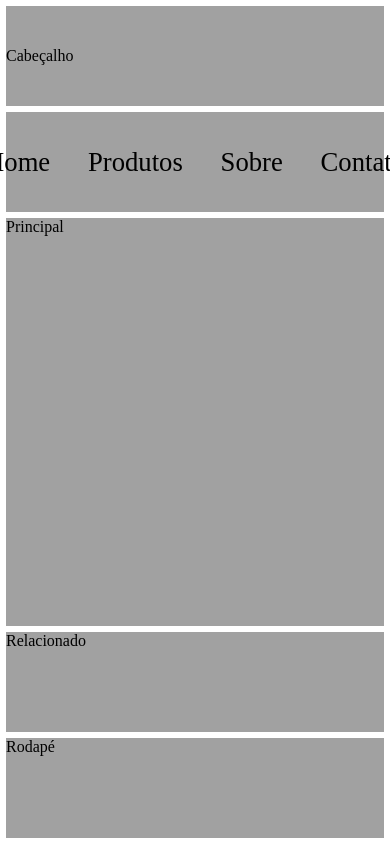
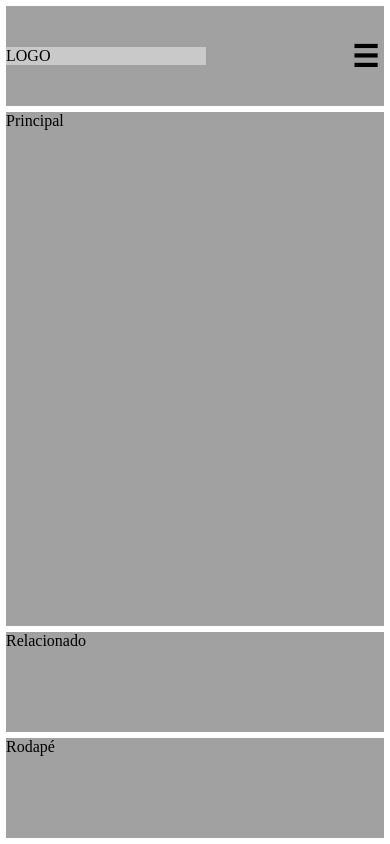
Before and after one commit to Almir-git-unifc/Simple_Layout_responsivo, a website: page index.html in a window 390 px wide. Drawn offline with Linux system fonts and the light colour scheme.

Commit message:
feat(html): v03.01.000 - Nav-Menu in Tag Header with icon Sandwich

```diff
--- a/index.html
+++ b/index.html
@@ -36,29 +36,51 @@
             height: 100px;
         }
 
+        header #logo {
+            flex: 0 1 200px;
+            background: #c9c9c9;
+        }
+
+        #openMenu,
+        #closeMenu {
+            border: none;
+            background: none;
+            font-size: 30px;
+            /* fonte aumentada no menu */
+            font-weight: bold;
+            /* fonte forte */
+            padding: 0px 5px 0px 5px;
+            /* margem esquerda e direita de 5px */
+            cursor: pointer;
+            /* quando mouse passar por cima vira ponteiro */
+            display: none;
+            /* ocultar exibição, só vai aparecer se na media< 717px */
+        }
+
         nav {
             flex: 1 1 100vw;
-            height: 100px;
             align-items: center;
             /* alinhado horizontal no centro */
-            justify-content: center;
-            /* alinhado vertical no centro */
+            justify-content: flex-end;
+            /* vamos deixar o menu a direita */
         }
 
         nav a {
-            margin: 5%;
+            margin: 3%;
             /* margem de links */
-            font-size: 20pt;
+            font-size: 15pt;
             /* tamanho de fonte de links */
         }
 
         main {
             flex: 20 1 500px;
-            height: calc(100vh - 330px);
+            height: calc(100vh - 224px);
         }
 
         aside {
             flex: 1 1 200px;
+            height: calc(100vh - 224px);
+            /* if page large OK. else regra media */
         }
 
         footer {
@@ -76,7 +98,7 @@
         /* Após o footer vamos adicionar */
         @media only screen and (max-width: 923px) {
             main {
-                height: calc(100vh - 436px);
+                height: calc(100vh - 330px);
             }
 
             aside {
@@ -85,28 +107,61 @@
             }
         }
 
-        /* Removido @media …max-width: 717px com seu nav e main */
-        /* @media only screen and (max-width: 717px) {
-            nav {
-                height: 100px;
+        /* Volta @media …max-width: 717px com seu nav e main */
+        /* Só aparecer se largura for menor que 717px */
+        @media only screen and (max-width: 717px) {
+
+            #openMenu,
+            #closemenu {
+                display: block;
+                /* volta a visual flex  */
             }
 
-            main {
-                height: calc(100vh - 436px);
-                -- 436=330 + nav + 3 marg + 3 marg --
+            #openMenu {
+                margin-left: auto;
+                /* o auto indica espaço esquerdo não usado por outros itens da nav.*/
             }
-          }      */
+
+            #closeMenu {
+                position: fixed;
+                /* ficará com posição fixada em relação ao container */
+                right: 15px;
+                /* fixado em 15 a direita */
+                top: 15px;
+                /* fixado em 15 do topo */
+            }
+
+            nav {
+                position: fixed;
+                flex-direction: column;
+                width: 100vw;
+                height: 100vh;
+                background: rgba(255, 255, 255, 0.8);
+                align-items: center;
+                /* alinhado vertical no centro*/
+                justify-content: center;
+                /* alinhado horizontal no centro */
+                margin: 0;
+                /* margem removida de todos os lados */
+                display: none;
+                /* e para deixar visivel vamos uar JavaScript */
+            }
+        }
     </style>
 </head>
 
 <body>
-    <header>Cabeçalho</header>
+    <header>
+        <a href="#" id="logo">LOGO</a>
+        <button id="openMenu">&#9776;</button> <!-- &#9776 é menu sandwich -->
         <nav>
+            <button id="closeMenu">X</button>
             <a href="#">Home</a>
             <a href="#">Produtos</a>
             <a href="#">Sobre</a>
             <a href="#">Contato</a>
         </nav>
+    </header>
     <main>Principal</main>
     <aside>Relacionado</aside>
     <footer>Rodapé</footer>
```
Also changed, not shown: README.md. Lines whose indentation alone changed are shown as unchanged.
